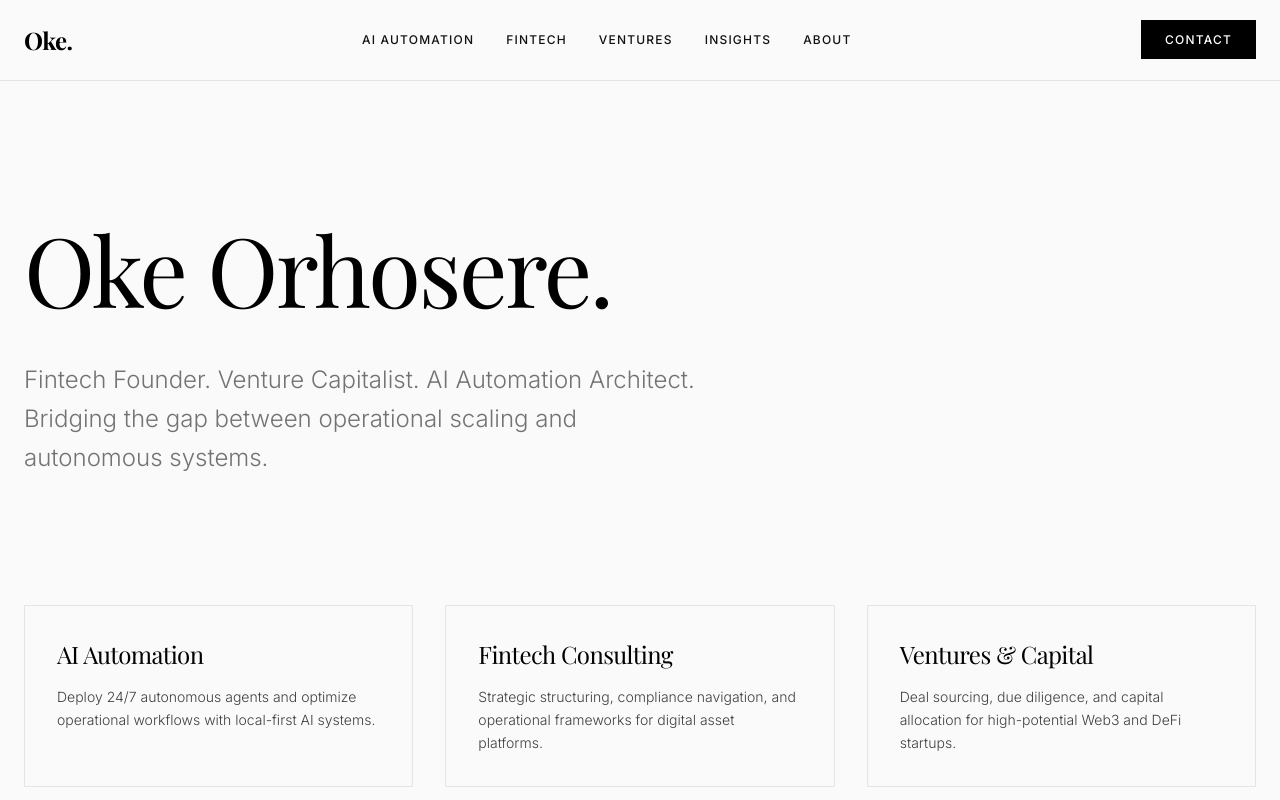
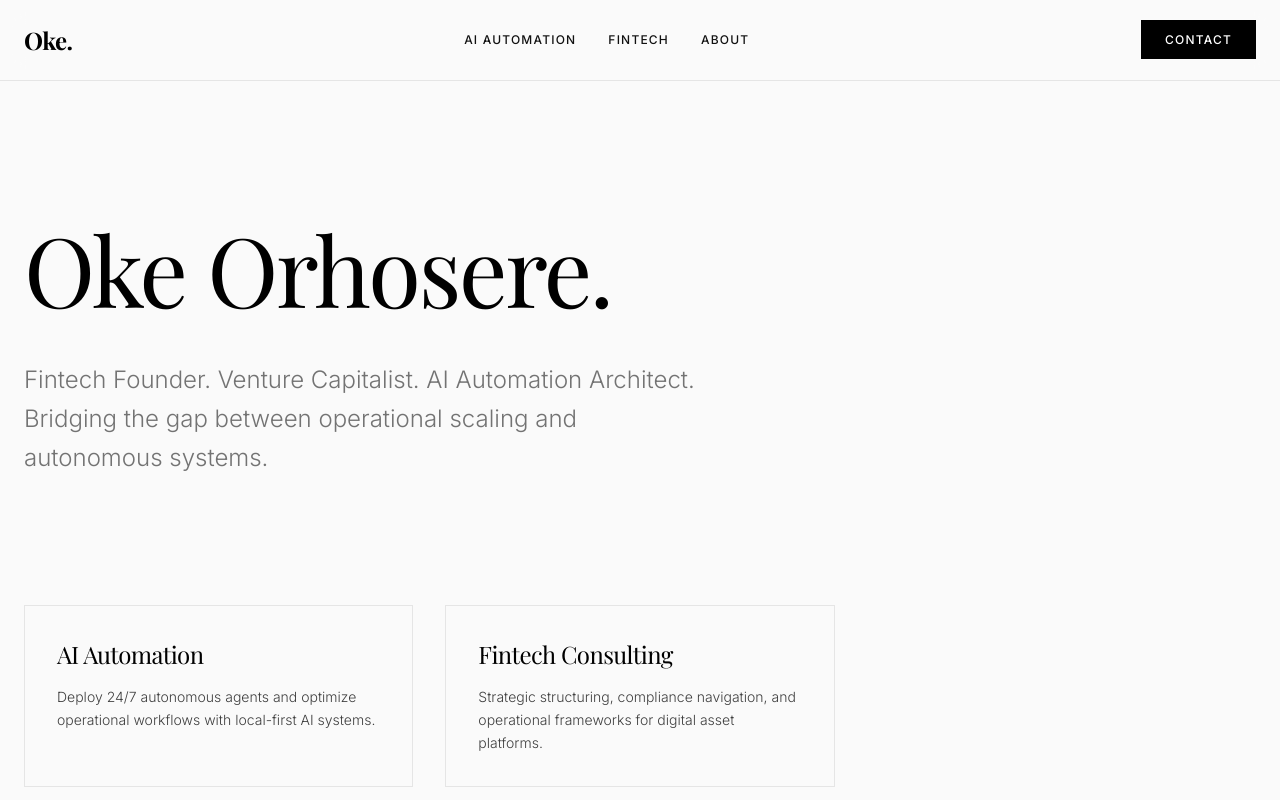
Before and after one commit to praisecookie/oke-website, a Next.js app: page / in a window 1280 px wide. Shown: the top 800 px of the page. Built offline with nearby package versions, Linux system fonts and the light colour scheme; a web font is replaced by a local one.

Commit message:
chore: temporarily hide ventures and insights pages

```diff
--- a/app/page.tsx
+++ b/app/page.tsx
@@ -32,12 +32,14 @@ export default function Home() {
           </p>
         </Link>
 
+        {/* HIDDEN FOR NOW
         <Link href="/ventures" className="group block border border-[color:var(--color-border)] p-8 hover:bg-[color:var(--color-primary)] hover:text-[color:var(--color-surface)] transition-all duration-300">
           <h2 className="heading-serif text-2xl mb-4 group-hover:text-[color:var(--color-surface)]">Ventures & Capital</h2>
           <p className="text-sm opacity-80 leading-relaxed font-light">
             Deal sourcing, due diligence, and capital allocation for high-potential Web3 and DeFi startups.
           </p>
         </Link>
+        */}
 
       </div>
 
--- a/components/Footer.tsx
+++ b/components/Footer.tsx
@@ -30,8 +30,10 @@ export default function Footer() {
             <div className="flex flex-col gap-4 text-sm font-light text-[color:var(--color-surface)]/90">
               <Link href="/ai-automation" className="hover:opacity-60 transition-opacity">AI Automation</Link>
               <Link href="/fintech" className="hover:opacity-60 transition-opacity">Fintech Consulting</Link>
+              {/* HIDDEN FOR NOW
               <Link href="/ventures" className="hover:opacity-60 transition-opacity">Ventures & Capital</Link>
               <Link href="/insights" className="hover:opacity-60 transition-opacity">Insights & Research</Link>
+              */}
               <Link href="/about" className="hover:opacity-60 transition-opacity">The Operator</Link>
             </div>
           </div>
@@ -42,7 +44,9 @@ export default function Footer() {
             <div className="flex flex-col gap-4 text-sm font-light text-[color:var(--color-surface)]/90">
               <Link href="https://www.linkedin.com/in/sen-oke-orhosere-84b608148/" target="_blank" className="hover:opacity-60 transition-opacity">LinkedIn</Link>
               <Link href="https://x.com/iam_senex" target="_blank" className="hover:opacity-60 transition-opacity">Twitter (X)</Link>
+              {/* HIDDEN FOR NOW
               <Link href="https://cuukie.substack.com/" target="_blank" className="hover:opacity-60 transition-opacity">Substack</Link>
+              */}
               <Link href="mailto:senoke01@gmail.com" className="hover:opacity-60 transition-opacity">senoke01@gmail.com</Link>
             </div>
           </div>
--- a/components/Navbar.tsx
+++ b/components/Navbar.tsx
@@ -4,8 +4,8 @@ export default function Navbar() {
   const navLinks = [
     { name: "AI Automation", href: "/ai-automation" },
     { name: "Fintech", href: "/fintech" },
-    { name: "Ventures", href: "/ventures" },
-    { name: "Insights", href: "/insights" },
+   // { name: "Ventures", href: "/ventures" },
+   // { name: "Insights", href: "/insights" },
     { name: "About", href: "/about" },
   ];
 
```
Also changed, not shown: app/_insights/page.tsx (renamed from app/insights/page.tsx), app/_ventures/page.tsx (renamed from app/ventures/page.tsx).
